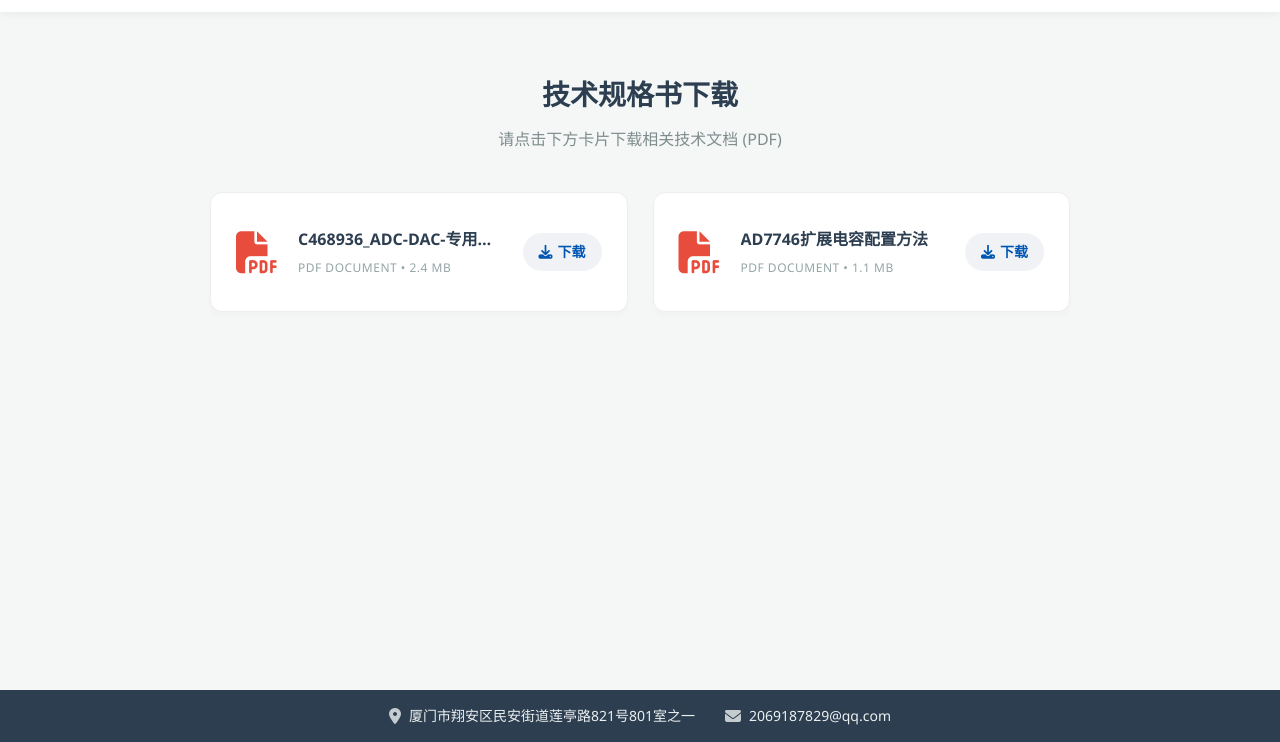
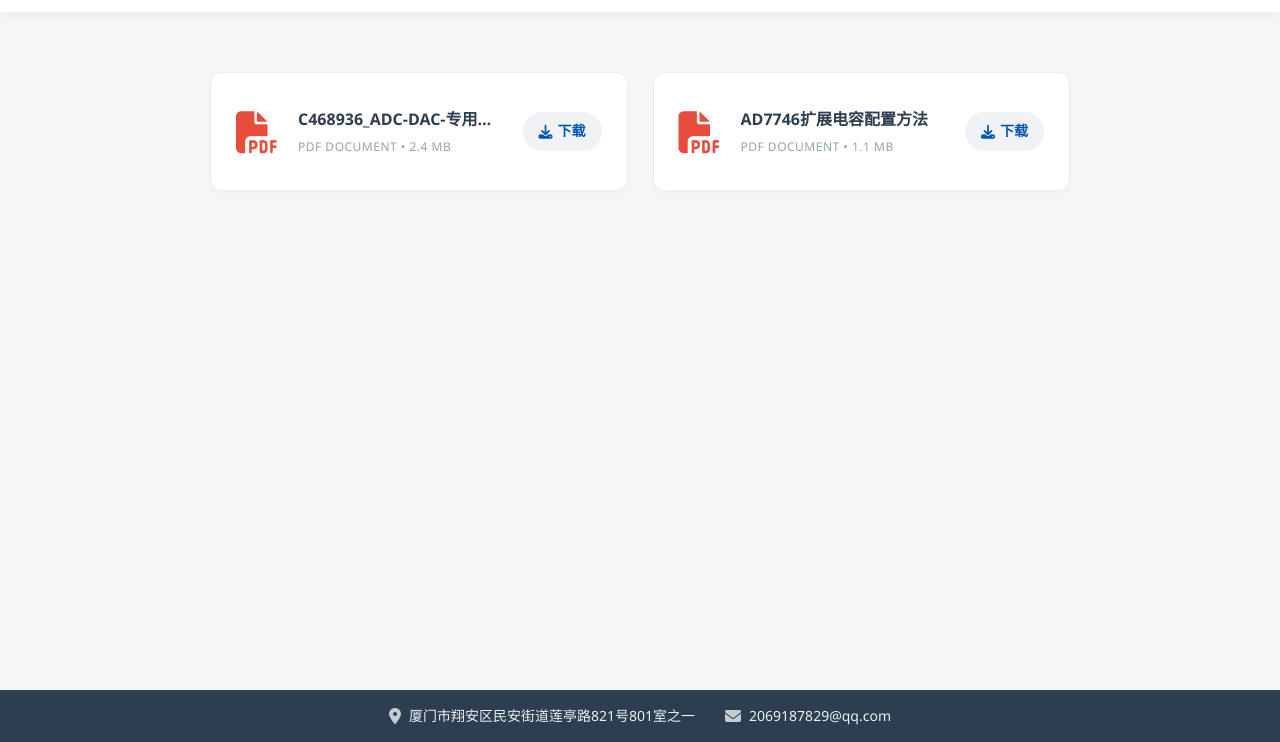
Before and after one commit to Kitty00011/BK-Web, a plain HTML site: page index.html in a window 1280 px wide. Shown: the part 58-800 px from the top of the page. Drawn offline with Linux system fonts and the light colour scheme; files whose address does not match are found by name.

Commit message:
index.html

```diff
--- a/index.html
+++ b/index.html
@@ -262,15 +262,12 @@
 
     <!-- 主要内容 -->
     <main>
-        <div class="page-title">
-            <h1>技术规格书下载</h1>
-            <p>请点击下方卡片下载相关技术文档 (PDF)</p>
-        </div>
-
         <div class="file-list">
             <!-- 文件 1 -->
-            <!-- 修改处：href 指向 file 文件夹下的对应文件名 -->
-            <a href="./file/C468936_ADC-DAC-专用型_AD7745ARUZ_规格书_WJ231470.pdf" class="file-card" download>
+            <!-- 修改提示：请确保当前网页所在的文件夹下，确实有一个名为 "file" 的子文件夹，且里面有该 PDF 文件 -->
+            <!-- 如果网页和 file 文件夹同级，则保持 "./file/..." 不变 -->
+            <!-- 如果网页在根目录，file 文件夹也在根目录，通常也是 "./file/..." 或 "/file/..." -->
+            <a href=".C468936_ADC-DAC-专用型_AD7745ARUZ_规格书_WJ231470.pdf" class="file-card" download>
                 <div class="file-icon">
                     <i class="fa-solid fa-file-pdf"></i>
                 </div>
@@ -286,8 +283,8 @@
             </a>
 
             <!-- 文件 2 -->
-            <!-- 修改处：href 指向 file 文件夹下的对应文件名 -->
-            <a href="./file/AD7746扩展电容配置方法.pdf" class="file-card" download>
+            <!-- 修改提示：同上，检查路径是否正确 -->
+            <a href="./AD7746扩展电容配置方法.pdf" class="file-card" download>
                 <div class="file-icon">
                     <i class="fa-solid fa-file-pdf"></i>
                 </div>
```
